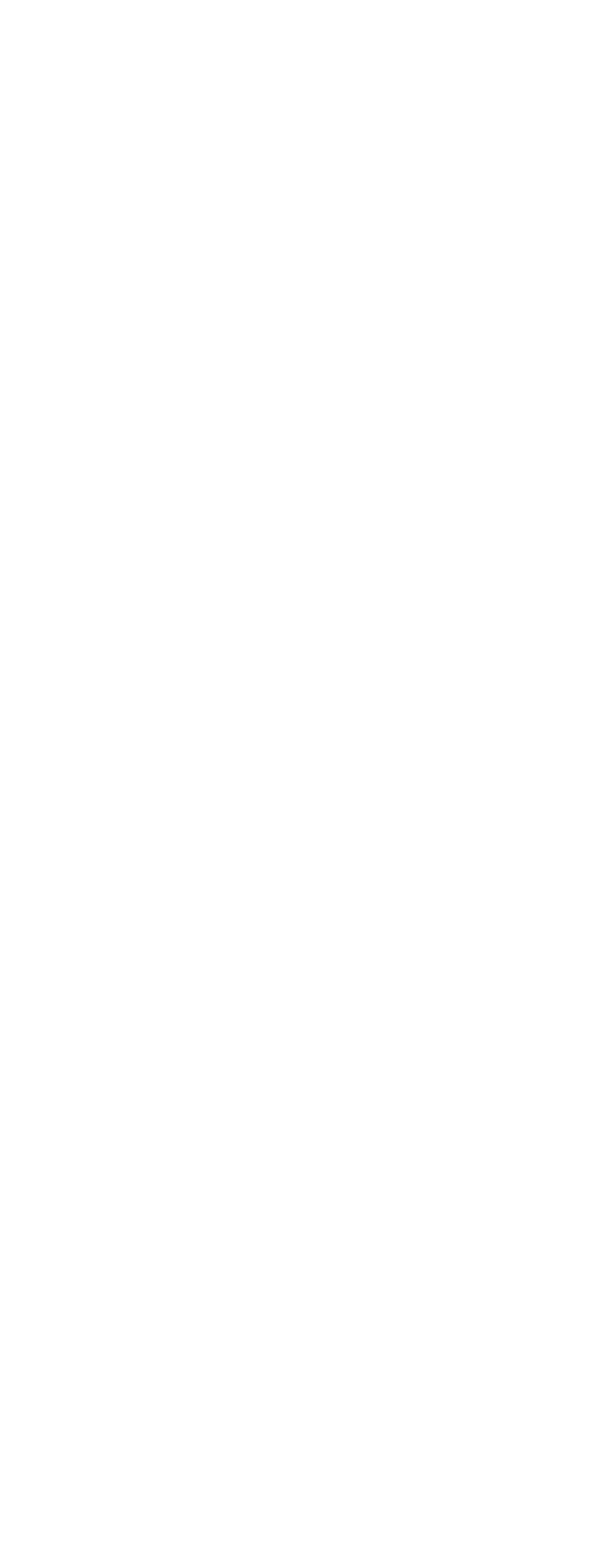
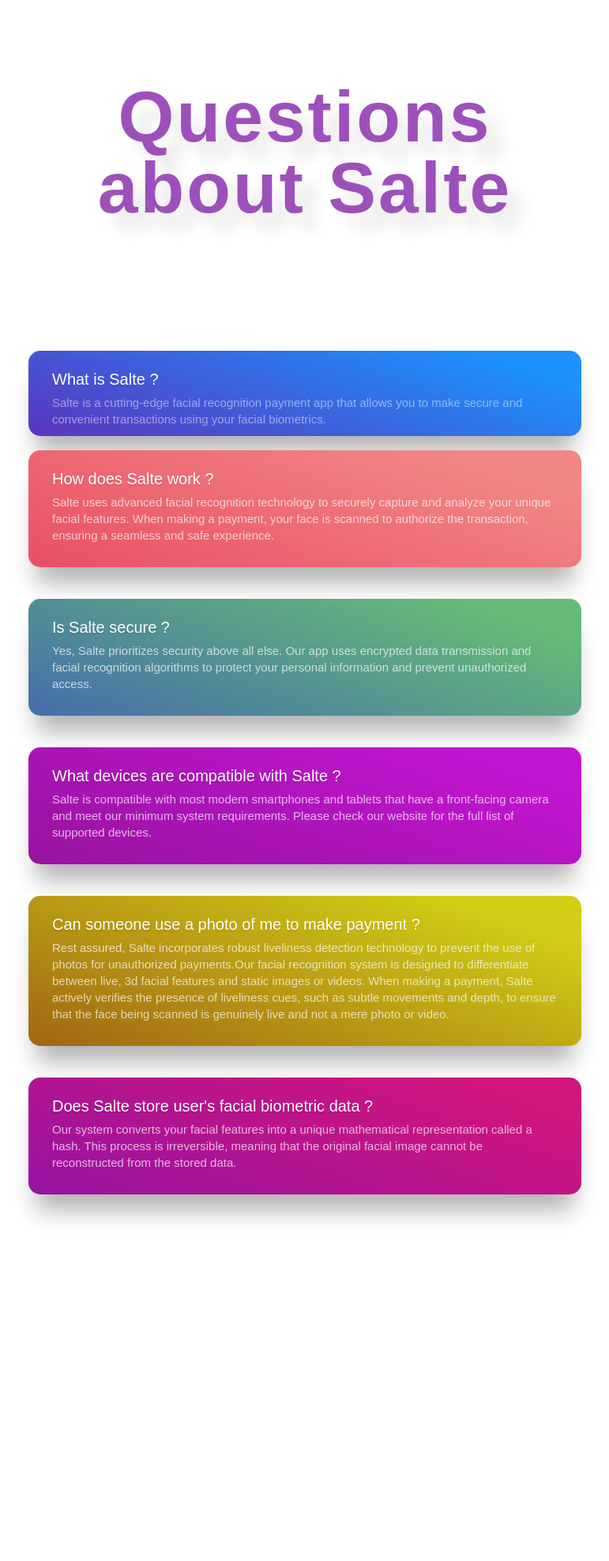
Before and after one commit to kunley2/G-wallet, a Django app: page /faqs/ in a window 1280 px wide. Before the commit the part shown is empty. Shown: the whole page at 79% size, without its empty margins (254-1025 px from the left). Before the commit the page ends 800 px from the top, so only its background shows below. Run offline with Django 4.2, Linux system fonts and the light colour scheme; some libraries are stand-ins or nearby versions.

Commit message:
created faqs page, will change color later

```diff
--- a/salte/static/salte/css/faqs.css
+++ b/salte/static/salte/css/faqs.css
@@ -0,0 +1,89 @@
+
+@import url('https://fonts.googleapis.com/css2?family=Poppins:wght@400;500;600&display=swap');
+*
+body {
+    margin: 0;
+    background: #fff;
+    font-family: sans-serif;
+
+    scroll-behavior: none;
+}
+
+.heading{
+
+    width: 80%;
+    margin: 0 auto;
+    display: flex;
+    flex-direction: column;
+    align-items: center;
+    color: #9D50BB;
+    font-size: 5.7rem;
+    margin-top: 95px;
+    margin-bottom: -110px;
+    letter-spacing: 3px;
+    text-shadow: 20px 20px 20px rgba(10, 10, 10, 0.1)
+}
+
+
+.title {
+    font-size: max(1vw, 20px);
+    line-height: 1.1;
+    padding-bottom: .4em;
+    color: rgb(255, 255, 255);
+    text-shadow: 0 2px 2px rgba(0, 0, 0, .1);
+}
+
+.text {
+    font-size: max(1vw, 15px);
+    line-height: 1.4;
+    overflow: hidden;
+    padding-bottom: 20px;
+    color: rgba(255, 255, 255, 0.7);
+}
+
+.accordions {
+    display: flex;
+    flex-direction: column;
+    align-items: center;
+    padding-bottom: 20vh;
+}
+
+.accordion {
+    background: linear-gradient(200deg, rgb(29, 145, 252) 13.57%, rgb(90, 54, 192) 98.38%);
+    width: max(50vw, 280px);
+    padding: 25px 30px 10px;
+    border-radius: 15px;
+    margin-bottom: 40px;
+    box-shadow: 0 30px 30px -10px rgba(0, 0, 0, .3);
+
+&:nth-child(2) {
+    background: linear-gradient(200deg, rgb(242, 136, 133) 13.57%, rgb(233, 79, 102) 98.38%);
+}
+
+&:nth-child(3) {
+    background: linear-gradient(200deg, rgb(101, 187, 118) 13.57%, rgb(70, 111, 171) 98.38%);
+}
+
+&:nth-child(4) {
+    background: linear-gradient(200deg, #c215d1 13.57%, #9813a1 98.38%);
+}
+&:nth-child(5) {
+    background: linear-gradient(200deg, #d1ce15 13.57%, #a16813 98.38%);
+}
+&:nth-child(6) {
+    background: linear-gradient(200deg, #d1157c 13.57%, #9813a1 98.38%);
+}
+}
+
+.spacer {
+    height: 33vh;
+}
+
+@media (max-width: 480px) {
+    .accordion {
+        padding: 15px 20px 8px;
+    }
+    .title {
+        font-size: 20px;
+    }
+}
--- /dev/null
+++ b/salte/static/salte/js/faqs.js
@@ -0,0 +1,43 @@
+window.onload = function() {
+  gsap.registerPlugin(ScrollTrigger)
+  var timeline = gsap.timeline({
+    scrollTrigger: {
+        trigger: '.accordion',
+        pin: false,
+        start: '-50% center',
+        end: '350% center',
+        //markers: true,
+        scrub: 1,
+        ease: 'linear',
+      }
+  })
+
+  timeline.to('.accordion .text', {
+    height: 0,
+    paddingBottom: 0,
+    duration: 1,
+    opacity: 0,
+    stagger: .7,
+  })
+  timeline.to('.accordion', {
+    marginBottom: 1,
+    stagger: .7,
+  }, '<')
+
+
+  const lenis = new Lenis()
+
+    lenis.on('scroll', (e) => {
+      console.log(e)
+    })
+
+    function raf(time) {
+      lenis.raf(time)
+      requestAnimationFrame(raf)
+    }
+
+    requestAnimationFrame(raf)
+
+
+
+}
--- a/salte/templates/salte/faqs.html
+++ b/salte/templates/salte/faqs.html
@@ -1,17 +1,65 @@
 <!DOCTYPE html>
-{% extends 'salte/base.html' %}
+
 {% load static %}
 <html lang="en">
 <head>
     <meta charset="UTF-8">
     <meta name="viewport" content="width=device-width, initial-scale=1.0">
+    <script src="{% static 'salte/js/faqs.js' %}"></script>
+    <script src="https://cdn.jsdelivr.net/gh/studio-freight/lenis@1.0.19/bundled/lenis.min.js"></script>
+    <script src="https://cdnjs.cloudflare.com/ajax/libs/gsap/3.12.2/gsap.min.js"></script>
+    <script src="https://cdnjs.cloudflare.com/ajax/libs/gsap/3.12.2/ScrollTrigger.min.js"></script>
     <title>{% block title %}Salte - {% endblock title %}</title>
     {% block css %}
-    <link rel="stylesheet" type="text/css" href="{% static 'salte/css/faqs.css' %}">
+    <link rel="stylesheet" type="text/css" href="{% static "salte/css/faqs.css" %}">
     {% endblock css %}
 </head>
 <body>
-    {% block content %}
-    {% endblock content %}
+  {% block content %}
+  <h2 class="heading">Questions</h2>
+  <h2 class="heading">about Salte</h2>
+    <div id="wrapper">
+      <div id="content">
+        <div class="spacer"></div>
+        <div class="accordions">
+          <div class="accordion">
+            <div class="title">
+              What is Salte ?
+            </div>
+            <div class="text">
+              Salte is a cutting-edge facial recognition payment app that allows you to make secure and convenient transactions using your facial biometrics.
+            </div>
+          </div>
+          <div class="accordion">
+            <div class="title"> How does Salte work ?</div>
+            <div class="text">
+              Salte uses advanced facial recognition technology to securely capture and analyze your unique facial features. When making a payment, your face is scanned to authorize the transaction, ensuring a seamless and safe experience.
+            </div>
+          </div>
+          <div class="accordion">
+            <div class="title">Is Salte secure ?</div>
+            <div class="text">
+              Yes, Salte prioritizes security above all else. Our app uses encrypted data transmission and facial recognition algorithms to protect your personal information and prevent unauthorized access.
+            </div>
+          </div>
+          <div class="accordion">
+            <div class="title">What devices are compatible with Salte ?</div>
+            <div class="text">Salte is compatible with most modern smartphones and tablets that have a front-facing camera and meet our minimum system requirements. Please check our website for the full list of supported devices.</div>
+          </div>
+          <div class="accordion">
+            <div class="title">Can someone use a photo of me to make payment ?</div>
+            <div class="text">Rest assured, Salte incorporates robust liveliness detection technology to prevent the use of photos for unauthorized payments.Our facial recognition system is designed to differentiate between live, 3d facial features and static images or videos.
+            When making a payment, Salte actively verifies the presence of liveliness cues, such as subtle movements and depth, to ensure that the face being scanned is genuinely live and not a mere photo or video.</div>
+          </div>
+          <div class="accordion">
+            <div class="title">Does Salte store user's facial biometric data ?</div>
+            <div class="text">Our system converts your facial features into a unique mathematical representation called a hash. This process is irreversible, meaning that the original facial image cannot be reconstructed from the stored data.</div>
+          </div>
+        </div>
+        <div class="spacer"></div>
+      </div>
+    </div>
+
+  {% endblock content %}
 </body>
 </html>
```
